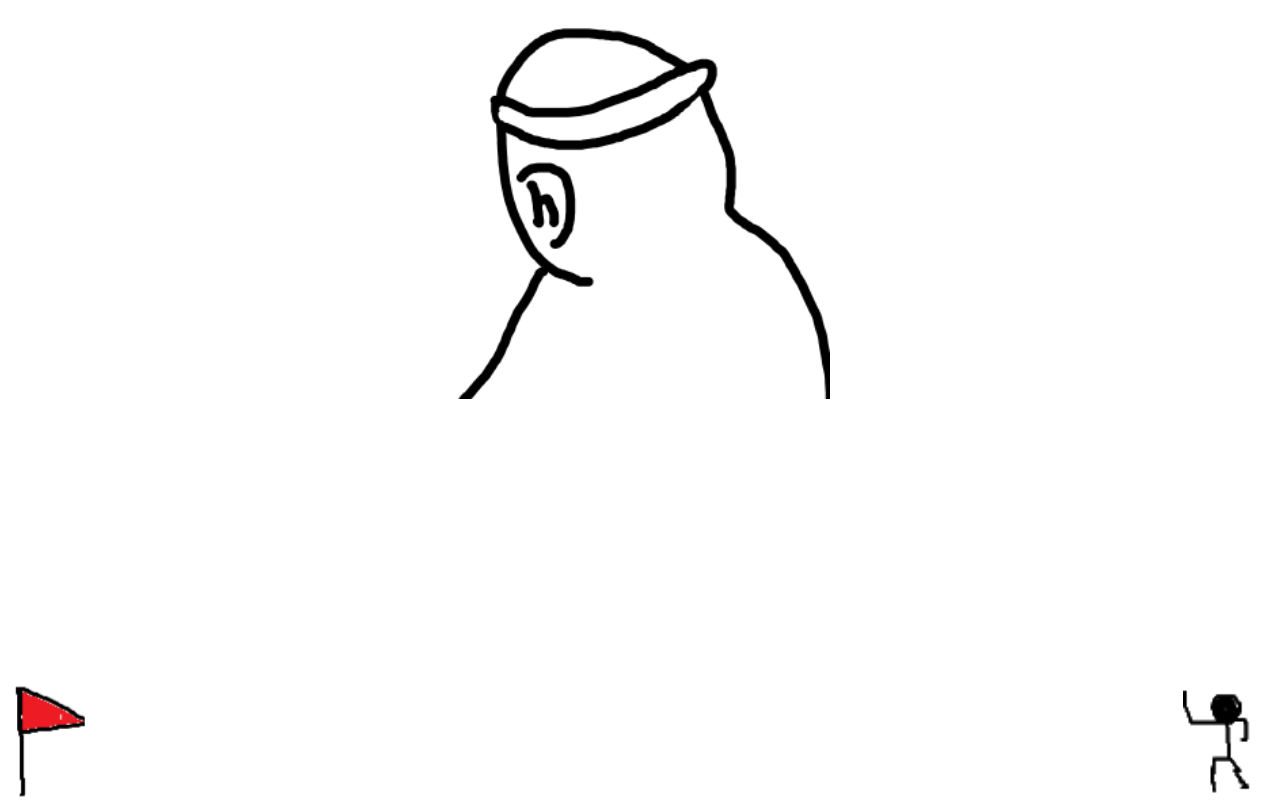
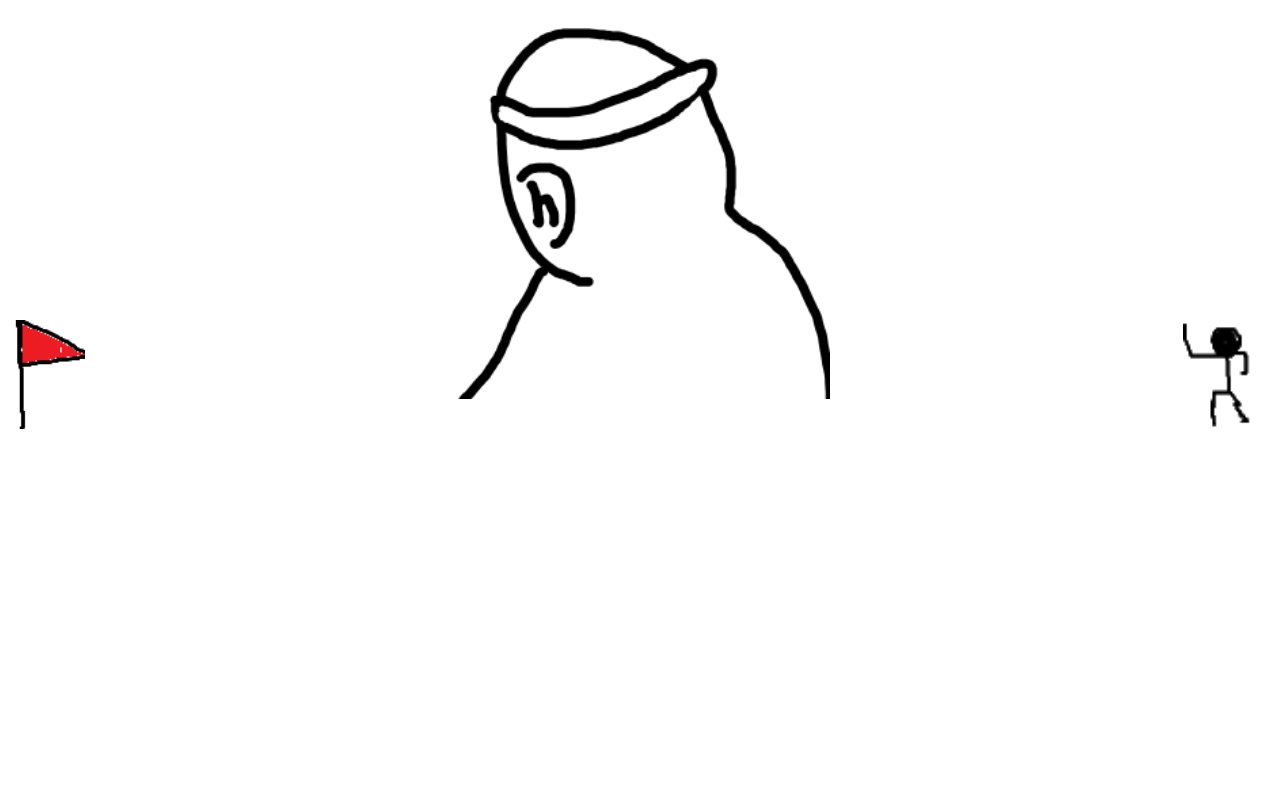
Before and after one commit to shu7351/pokoRunner2, a plain HTML site: page index.html in a window 1280 px wide. Drawn offline with Linux system fonts and the light colour scheme.

Commit message:
Add files via upload

```diff
--- a/index.html
+++ b/index.html
@@ -8,10 +8,11 @@
 </head>
 
 <body>
+    <div class="head">
     <h2 class="GAMEOVER comm"></h1>
     <h2 class="RESTART comm"></h1>
     <p><div style="text-align: center;"><img class="poko" src = "hurimuki.png"></div></p>
-
+</div>
     <div class="body">
         <div class="goal" ><img class="pl_size" src = "goal.png"></div>
         <div  class="player"><img class="pl_size" src="player.png"></div>
--- a/pokoStyle.css
+++ b/pokoStyle.css
@@ -1,5 +1,7 @@
 .poko {
     width: 30%;
+}
+.head{
 }
 .pl_size{
     width: 6vw;
@@ -11,7 +13,7 @@
 .body {
     display: flex;
     position: fixed;
-    bottom: 0;
+    top: 40%;
 }
 
 .GAMEOVER{
@@ -23,6 +25,5 @@
     size: 100%;
 }
 .comm{
-
     text-align: center;
 }
```
Also changed, not shown: over.png.
